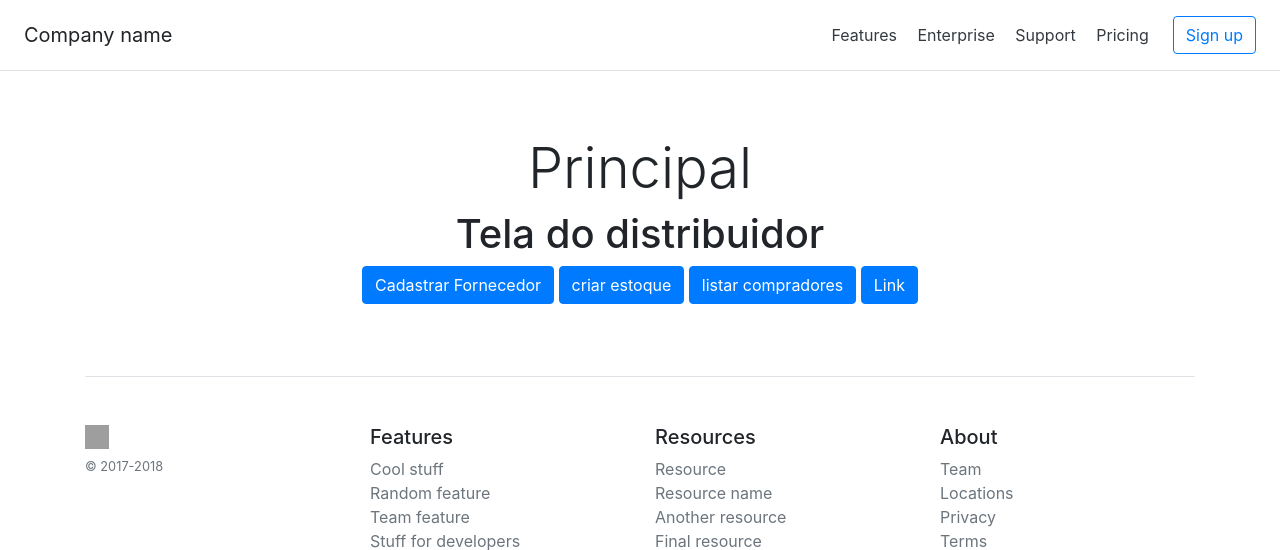
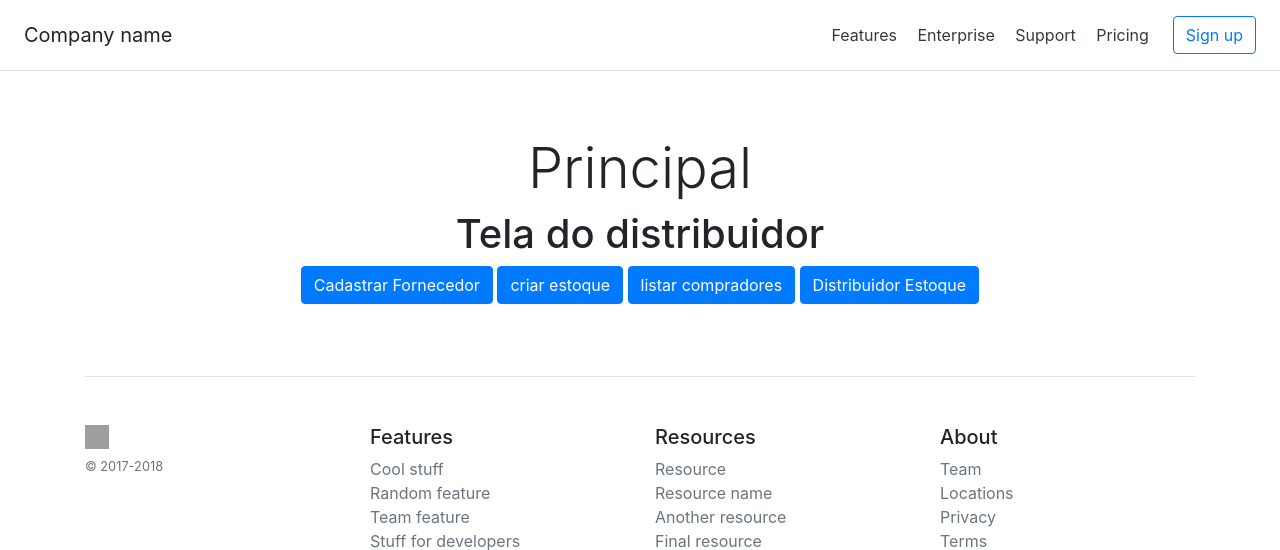
Before and after one commit to GustavoGarciaPereira/Rumo-ao-Vale-do-Silicio, a Django app: a page that uses matatona_ambev/distribuidor/templates/distribuidor_home.html in a window 1280 px wide. Shown: the top 550 px of the page. Run offline with Django 3.2, Linux system fonts and the light colour scheme; some libraries are stand-ins or nearby versions; grey boxes are pictures that could not be loaded.

Commit message:
listagem clientes de um fornecedort

```diff
--- a/matatona_ambev/comprador/forms.py
+++ b/matatona_ambev/comprador/forms.py
@@ -9,4 +9,4 @@ from comprador.models import Pedido
 class PedidoForm(forms.ModelForm):
     class Meta:
         model = Pedido
-        exclude = ('entregue','data_entrega')
+        exclude = ('entregue','data_entrega','distribuidor')
--- a/matatona_ambev/comprador/models.py
+++ b/matatona_ambev/comprador/models.py
@@ -6,7 +6,7 @@ from distribuidor.models import Distribuidor
 import os
 from django.utils.translation import ugettext_lazy as _
 #from brutils import cpf as valida_cpf, cnpj as valida_cnpj
-
+from django.urls import reverse
 
 # Create your models here.
 class Comprador(models.Model):
@@ -49,6 +49,9 @@ class Pedido(models.Model):
     entregue = models.BooleanField(default=False, blank=True, null=True)
     data_entrega = models.DateTimeField(blank=True, null=True)
 
+    @property
+    def get_absolutettt_url(self):
+        return reverse('comprador:uppp', kwargs={'pk': self.pk})
 
     def __str__(self):
         return self.qual_seu_pedido
--- a/matatona_ambev/comprador/templates/cliente_list_pedido.html
+++ b/matatona_ambev/comprador/templates/cliente_list_pedido.html
@@ -19,6 +19,7 @@
         <td>Distribuidor</td>
         <td>Entregue</td>
         <td>Data da entrega</td>
+        <td>Pedido foi entregue</td>
     </tr>
   </thead>
   {% for i in object_list %}
@@ -34,6 +35,9 @@
             {% endif %}
 
         <td>{{ i.data_entrega|default_if_none:"Não entregue" }}</td>
+
+        <td><a class="btn btn-primary" href="{{ i.get_absolutettt_url }}" role="button">Pedido Chegou</a></td>
+
     </tr>
 
   </tbody>
--- a/matatona_ambev/comprador/templates/comprador_home.html
+++ b/matatona_ambev/comprador/templates/comprador_home.html
@@ -11,5 +11,6 @@
 
 
         <a class="btn btn-primary" href="{% url 'comprador:comprador_pedido_list' %}" role="button">Conferir pedido</a>
+
     </div>
 {% endblock  %}
--- a/matatona_ambev/comprador/templates/fornecedor_list_pedido.html
+++ b/matatona_ambev/comprador/templates/fornecedor_list_pedido.html
@@ -17,7 +17,7 @@
         <td>Nome do distribuidor</td>
         <td>Produto</td>
         <td>Quantidade em estoque</td>
-        <td>data_entrega</td>
+        <td>Periodo De entrega</td>
         <td>finalizar pedido</td>
     </tr>
   </thead>
@@ -27,7 +27,7 @@
         <td>{{ i.distribuidor.nome_distribuidor }}</td>
         <td>{{ i.nome_produto }}</td>
         <td>{{ i.quantidade_em_estoque }}</td>
-        <td>{{ i.data_entrega }}</td>
+        <td>{{ i.distribuidor.inicio_hora_entrega }} {{ i.distribuidor.fim_hora_entrega }}</td>
         <td><a class="btn btn-primary" type="submit" href="{{ i.get_absolute_url2 }}" role="button"></a></td>
     </tr>
 
--- a/matatona_ambev/comprador/urls.py
+++ b/matatona_ambev/comprador/urls.py
@@ -3,7 +3,7 @@
 from django.contrib import admin
 from django.urls import include, path
 from .views import PedidoView, ListagemView, PedidoView, CompradorCreateView, EstoqueCreateView, HomeView, PedidoUpdateEstoque, LitarPedidoCliente, LitarFornecedoresP, PedidoUpdateView
-
+from .views import PedidoUpdatePPView
 
 app_name = 'comprador'
 urlpatterns = [
@@ -17,5 +17,6 @@ urlpatterns = [
     path('lista_pedido_comprador/', LitarPedidoCliente.as_view(), name='comprador_pedido_list'),
     path('litar_fornecedores_p/', LitarFornecedoresP.as_view(), name='litar_fornecedores_p'),
 
-    path('finalizar_pedido/<int:pk>/', PedidoUpdateView.as_view(), name='finalizar_pedido_up')
+    path('finalizar_pedido/<int:pk>/', PedidoUpdateView.as_view(), name='finalizar_pedido_up'),
+    path('chegou_pedido/<int:pk>/', PedidoUpdatePPView.as_view(), name='uppp')
 ]
--- a/matatona_ambev/distribuidor/templates/distribuidor_compradores_list.html
+++ b/matatona_ambev/distribuidor/templates/distribuidor_compradores_list.html
@@ -18,6 +18,7 @@
         <td>Comprador</td>
         <td>Distribuidor</td>
         <td>Pedido</td>
+        <td>Localizar comprador</td>
         <td>Data da entrega</td>
         <td>Entrega</td>
     </tr>
--- a/matatona_ambev/distribuidor/templates/distribuidor_home.html
+++ b/matatona_ambev/distribuidor/templates/distribuidor_home.html
@@ -8,7 +8,8 @@
         <a class="btn btn-primary" href="{% url 'distribuidor:distribuidor_create' %}" role="button">Cadastrar Fornecedor</a>
         <a class="btn btn-primary" href="{% url 'distribuidor:estoque_create' %}" role="button">criar estoque</a>
         <a class="btn btn-primary" href="{% url 'distribuidor:listagem_compradores_list' %}" role="button">listar compradores</a>
-        <a class="btn btn-primary" href="#" role="button">Link</a>
+        <a class="btn btn-primary" href="{% url 'distribuidor:distribuidor_detail' %}" role="button">Distribuidor Estoque</a>
+
 
     </div>
 {% endblock  %}
--- a/matatona_ambev/distribuidor/urls.py
+++ b/matatona_ambev/distribuidor/urls.py
@@ -2,7 +2,7 @@ from django.conf.urls import url
 from django.contrib import admin
 from django.urls import include, path
 from .views import distribuidorCreateView,ListagemView,HomeView
-from .views import EstoqueCreateView, EstoqueListView,ListagemCompradoresView
+from .views import EstoqueCreateView, EstoqueListView,ListagemCompradoresView,DetalheCompradoresListView
 app_name = 'distribuidor'
 urlpatterns = [
     path('home/', HomeView.as_view(), name='distribuidor_home'),
@@ -11,4 +11,5 @@ urlpatterns = [
     path('cadastrar_estoque/', EstoqueCreateView.as_view(), name='estoque_create'),
     path('listar_estoque/', EstoqueListView.as_view(), name='estoque_list'),
     path('listar_compradores/', ListagemCompradoresView.as_view(), name='listagem_compradores_list'),
+    path('detalhe_compradores_listar/', DetalheCompradoresListView.as_view(), name='distribuidor_detail'),
 ]
--- a/matatona_ambev/distribuidor/views.py
+++ b/matatona_ambev/distribuidor/views.py
@@ -28,6 +28,12 @@ class EstoqueCreateView(CreateView):
     fields = ['distribuidor', 'nome_produto', 'quantidade_em_estoque']
     success_url = 'distribuidor:distribuidor_home'
 
+    def get_initial(self):
+        distribuidor = Distribuidor.objects.get(pk=4)
+
+        return {'distribuidor': distribuidor}
+
+
     def get_success_url(self):
         return reverse(self.success_url)
 
@@ -56,3 +62,42 @@ class ListagemCompradoresView(ListView):
         queryset = super(ListagemCompradoresView, self).get_queryset()
         queryset = queryset.filter(distribuidor__id=4)
         return queryset
+
+class DetalheCompradoresListView(ListView):
+    model = Distribuidor
+    template_name = "estoque_fornecedor_list.html"
+
+
+    def get_queryset(self):
+            estoque_distri = EstoqueDistribuidor.objects.filter(distribuidor__id=4)
+            # #self.request.session['quantidade_pedido'] = qual_quantidade_de_unidade
+            # #self.request.session['nome_pedido'] = qual_seu_pedido
+            # for i in estoque_distri:
+            #     print(i.distribuidor)
+
+
+            #palavra_chave = form.cleaned_data['palavra_chave']
+            #tipo = form.cleaned_data['tipo']
+            #situacao = form.cleaned_data['situacao']
+            #categoria = form.cleaned_data['categoria']
+            if self.request.GET:
+                qs = super(DetalheCompradoresListView, self).get_queryset().filter(id=4)
+                t = estoque_distri
+            else:
+                qs = super(DetalheCompradoresListView, self).get_queryset().filter(id=4)
+                t = estoque_distri
+            return t
+
+    # def get_object(self, queryset=None):
+    #     slug = self.kwargs.get(self.slug_url_kwarg)
+    #     try:
+    #         obj = EstoqueDistribuidor.objects.get(pk=4)
+    #     except:
+    #         print("!");
+    #     return obj
+
+    # #filtrar pelo usuario logado
+    # # def get_queryset(self):
+    # #     queryset = super(SubmissaoListView, self).get_queryset()
+    # #     queryset = queryset.filter(responsavel = self.request.user)
+    # #     return queryset
```
Also changed, not shown: matatona_ambev/comprador/views.py (+43 -0 lines), matatona_ambev/distribuidor/templates/estoque_fornecedor_list.html (added, +35 -0 lines).
